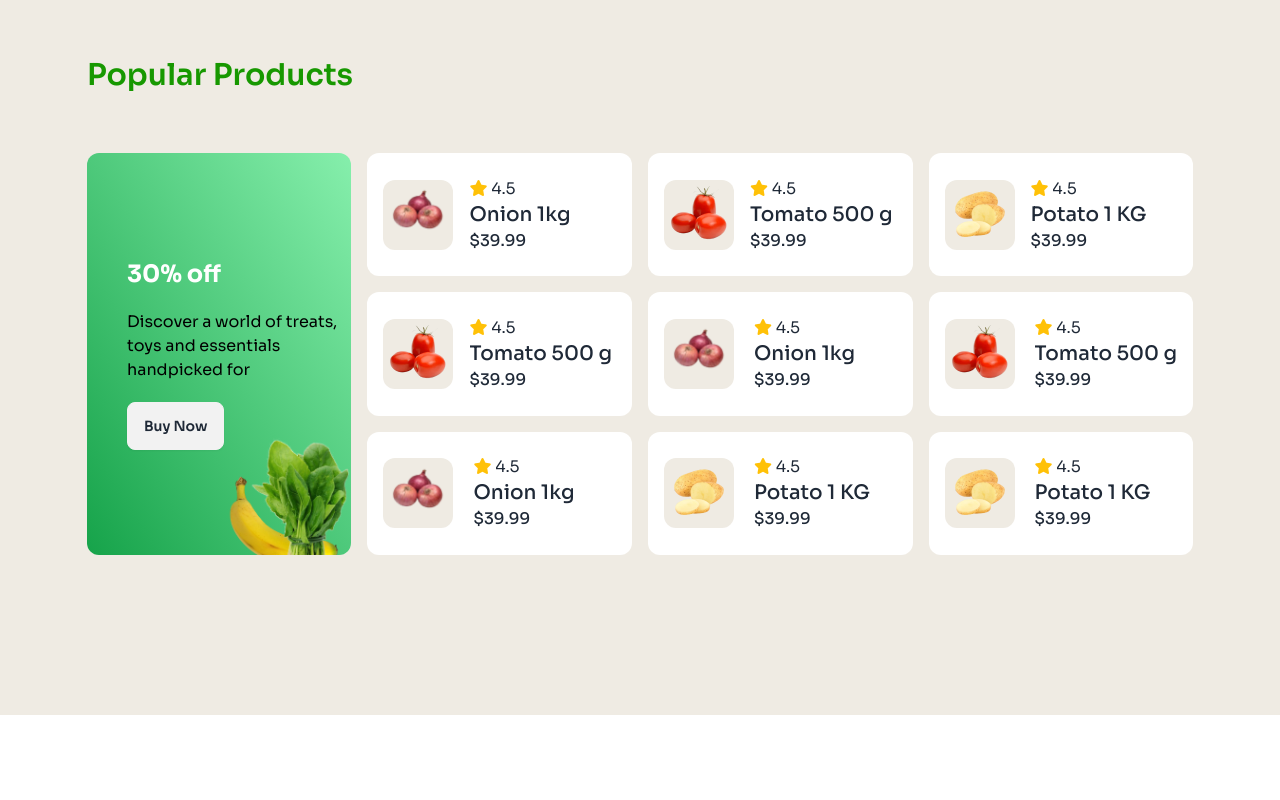
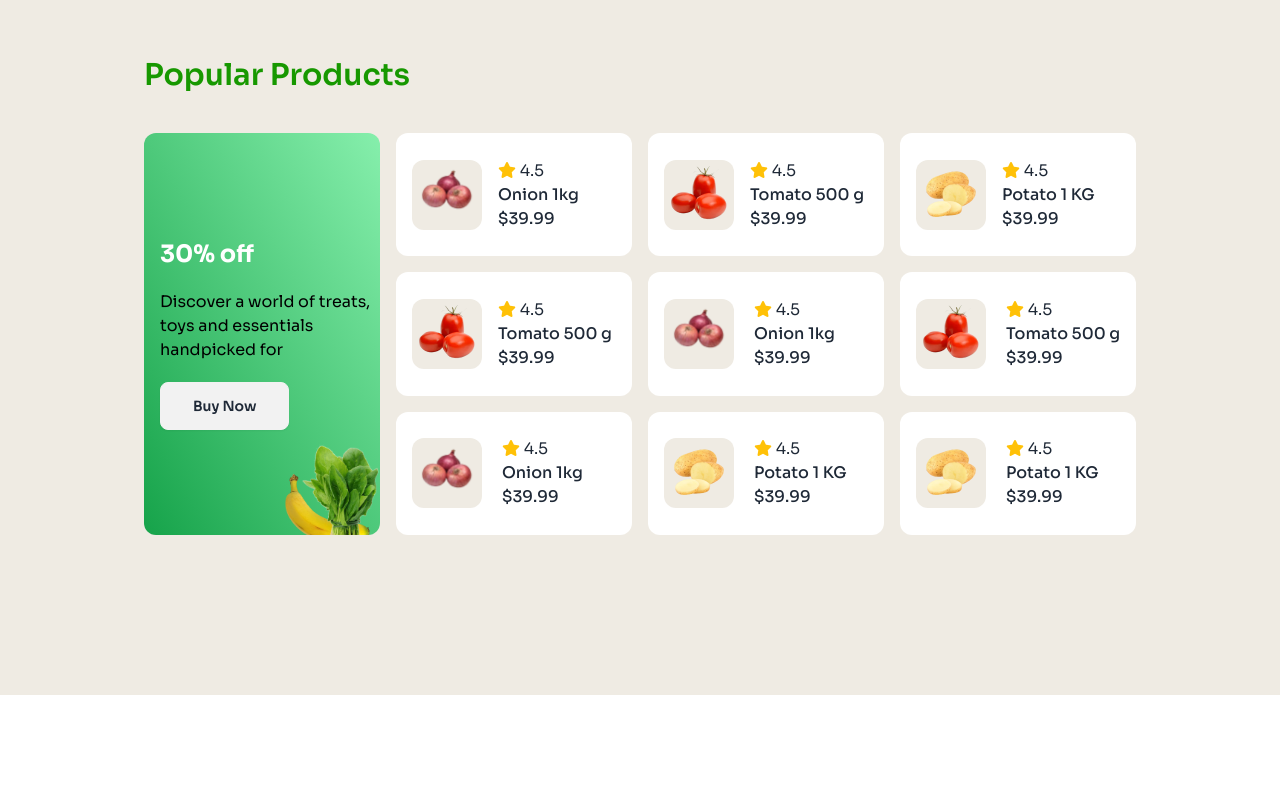
Before and after one commit to shahadat-hasan/B11-A3-Living, a plain HTML site: page index.html in a window 1280 px wide. Shown: the part 2020-2820 px from the top of the page. Drawn offline with nearby package versions, Linux system fonts and the light colour scheme.

Commit message:
added footer

```diff
--- a/index.html
+++ b/index.html
@@ -126,14 +126,14 @@
                 <div class="ml-5">
                     <h1 class="text-3xl font-semibold text-[#179800]">Popular Products</h1>
                 </div>
-                <div class="grid lg:grid-cols-4 lg:grid-rows-1 grid-cols-1 mt-10 gap-4 p-5">
+                <div class="grid lg:grid-cols-4 lg:grid-rows-1 grid-cols-1 mt-10 gap-4 m-5">
                     <!-- sidebar -->
                     <div
-                        class="col-span-2 lg:col-span-1 flex items-center bg-gradient-to-tr from-green-600 to-green-300  relative rounded-xl h-[402px] p-10">
+                        class="col-span-2 lg:col-span-1 flex items-center bg-gradient-to-tr from-green-600 to-green-300  relative rounded-xl h-[402px] w-full p-4">
                         <div class="absolute z-10 space-y-5">
                             <h1 class="text-2xl text-white font-bold">30% off</h1>
                             <p class="text-black">Discover a world of treats, toys and essentials handpicked for</p>
-                            <button class="btn">Buy Now</button>
+                            <button class="btn px-8">Buy Now</button>
                         </div>
                         <div class="absolute left-[135px] bottom-0 ">
                             <img class="z-0" src="./assets/vegetable-offer.png" alt="">
@@ -149,7 +149,7 @@
                             <div>
                                 <i class="fa-solid fa-star text-[#FFC107]"></i>
                                 <span> 4.5</span>
-                                <h1 class="text-xl font-medium">Onion 1kg</h1>
+                                <h1 class="font-medium">Onion 1kg</h1>
                                 <h3 class="font-medium">$39.99</h3>
                             </div>
                         </div>
@@ -161,7 +161,7 @@
                             <div>
                                 <i class="fa-solid fa-star text-[#FFC107]"></i>
                                 <span> 4.5</span>
-                                <h1 class="text-xl font-medium">Tomato 500 g </h1>
+                                <h1 class="font-medium">Tomato 500 g </h1>
                                 <h3 class="font-medium">$39.99</h3>
                             </div>
                         </div>
@@ -173,7 +173,7 @@
                             <div>
                                 <i class="fa-solid fa-star text-[#FFC107]"></i>
                                 <span> 4.5</span>
-                                <h1 class="text-xl font-medium">Potato 1 KG</h1>
+                                <h1 class="font-medium">Potato 1 KG</h1>
                                 <h3 class="font-medium">$39.99</h3>
                             </div>
                         </div>
@@ -185,7 +185,7 @@
                             <div>
                                 <i class="fa-solid fa-star text-[#FFC107]"></i>
                                 <span> 4.5</span>
-                                <h1 class="text-xl font-medium">Tomato 500 g </h1>
+                                <h1 class="font-medium">Tomato 500 g </h1>
                                 <h3 class="font-medium">$39.99</h3>
                             </div>
                         </div>
@@ -197,7 +197,7 @@
                             <div>
                                 <i class="fa-solid fa-star text-[#FFC107]"></i>
                                 <span> 4.5</span>
-                                <h1 class="text-xl font-medium">Onion 1kg</h1>
+                                <h1 class="font-medium">Onion 1kg</h1>
                                 <h3 class="font-medium">$39.99</h3>
                             </div>
                         </div>
@@ -209,7 +209,7 @@
                             <div>
                                 <i class="fa-solid fa-star text-[#FFC107]"></i>
                                 <span> 4.5</span>
-                                <h1 class="text-xl font-medium">Tomato 500 g </h1>
+                                <h1 class="font-medium">Tomato 500 g </h1>
                                 <h3 class="font-medium">$39.99</h3>
                             </div>
                         </div>
@@ -221,7 +221,7 @@
                             <div>
                                 <i class="fa-solid fa-star text-[#FFC107]"></i>
                                 <span> 4.5</span>
-                                <h1 class="text-xl font-medium">Onion 1kg</h1>
+                                <h1 class="font-medium">Onion 1kg</h1>
                                 <h3 class="font-medium">$39.99</h3>
                             </div>
                         </div>
@@ -233,7 +233,7 @@
                             <div>
                                 <i class="fa-solid fa-star text-[#FFC107]"></i>
                                 <span> 4.5</span>
-                                <h1 class="text-xl font-medium">Potato 1 KG</h1>
+                                <h1 class="font-medium">Potato 1 KG</h1>
                                 <h3 class="font-medium">$39.99</h3>
                             </div>
                         </div>
@@ -245,7 +245,7 @@
                             <div>
                                 <i class="fa-solid fa-star text-[#FFC107]"></i>
                                 <span> 4.5</span>
-                                <h1 class="text-xl font-medium">Potato 1 KG</h1>
+                                <h1 class="font-medium">Potato 1 KG</h1>
                                 <h3 class="font-medium">$39.99</h3>
                             </div>
                         </div>
@@ -291,6 +291,13 @@
     </main>
     <!-- main section ends here  -->
 
+    <!-- footer section start here  -->
+    <footer class="w-full bg-[#179800] h-[658px] mt-[389px]">
+        <div>
+
+        </div>
+    </footer>
+    <!-- footer section ends here  -->
 
 </body>
 
```
